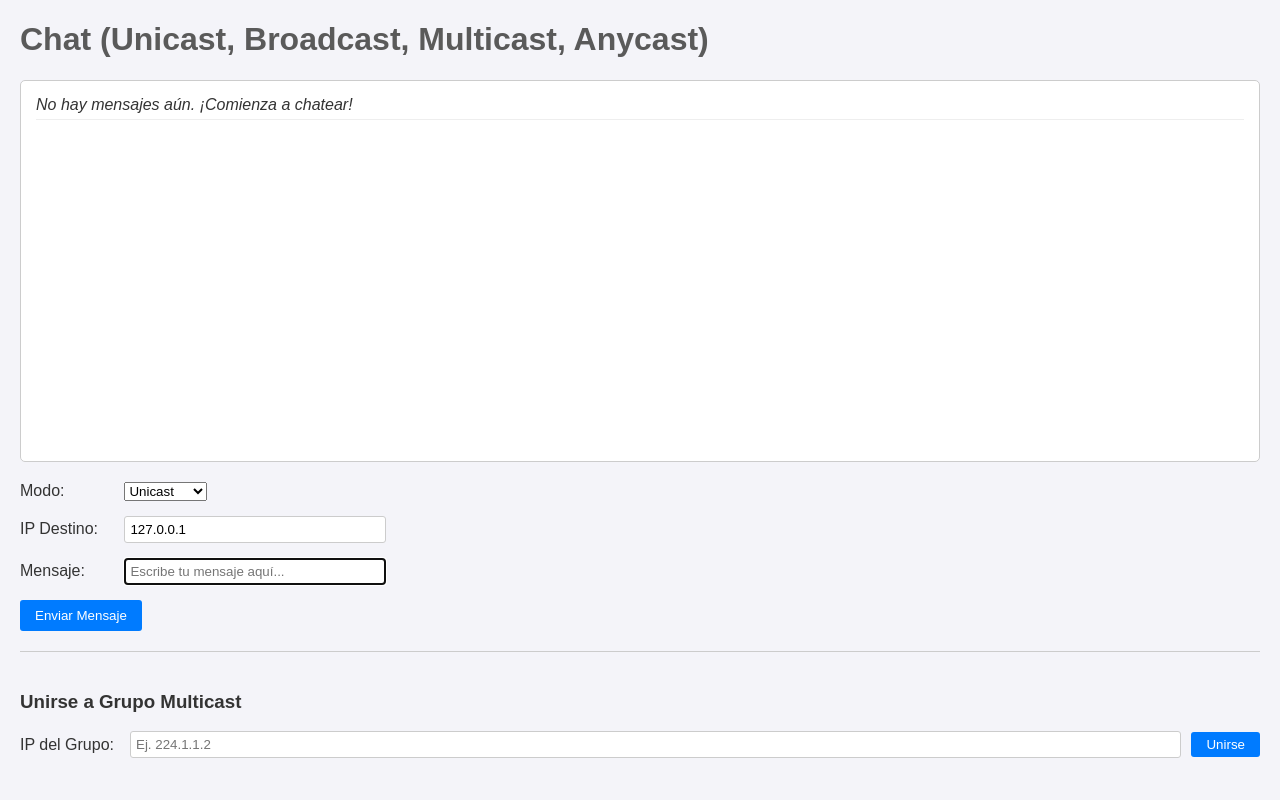
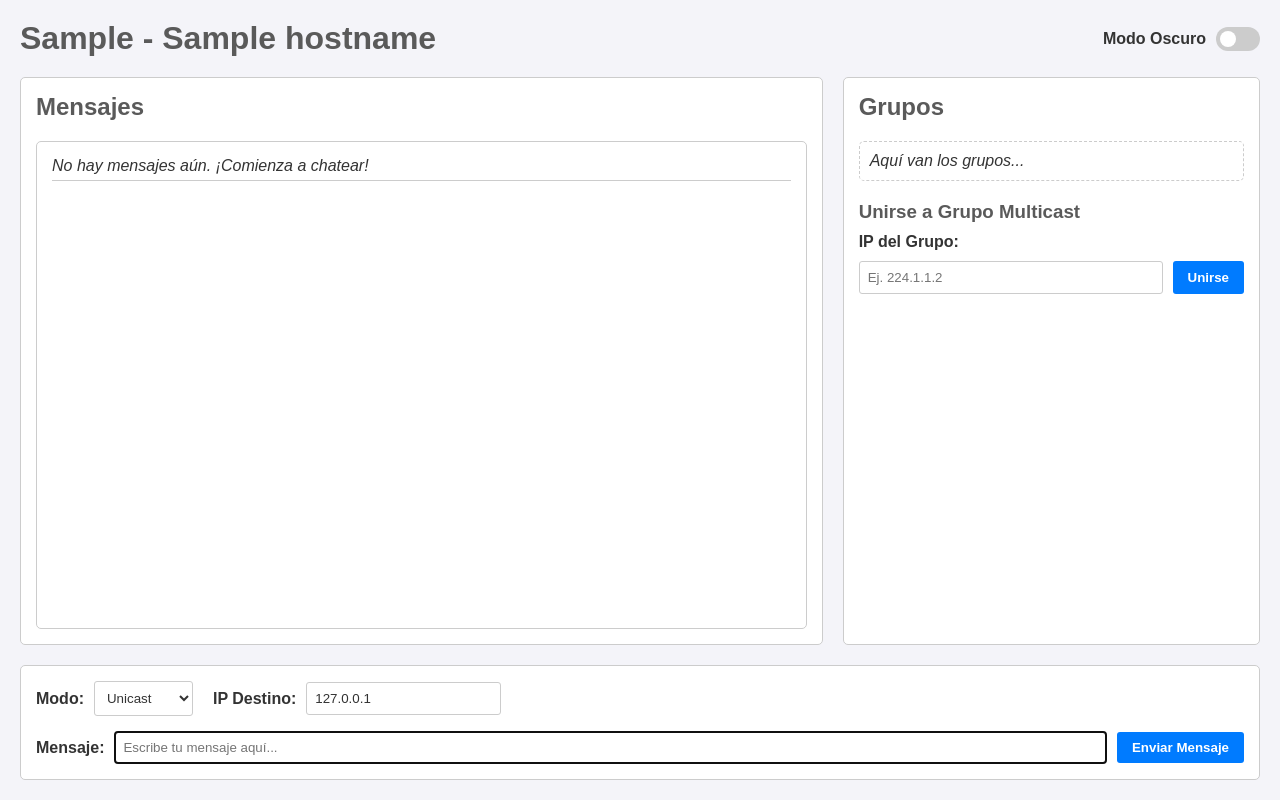
Before and after one commit to Emilio-HR9/chat-ipc, a Flask app: template templates/index.html in a window 1280 px wide. Run offline with Flask 3, Linux system fonts and the light colour scheme; the template is opened without the code that fills it: most values are stand-ins (such as "Sample title", 1, 10 or a date in 2020).

Commit message:
Primeros cambios UI

```diff
--- a/app.py
+++ b/app.py
@@ -1,6 +1,9 @@
+import socket
+
 from flask import Flask, jsonify, render_template, request
 
 from socket_manager import (
+    get_local_ip,
     join_multicast_group,
     messages,
     send_message,
@@ -15,7 +18,11 @@ def index():
     """
     Ruta principal para mostrar la interfaz web del chat.
     """
-    return render_template("index.html", messages=messages)
+    local_ip = get_local_ip()
+    hostname = socket.gethostname()
+    return render_template(
+        "index.html", messages=messages, local_ip=local_ip, hostname=hostname
+    )
 
 
 @app.route("/mensajes")
--- a/static/css/style.css
+++ b/static/css/style.css
@@ -1,21 +1,232 @@
-body { font-family: sans-serif; margin: 20px; background-color: #f4f4f9; color: #333; }
-h1 { color: #5a5a5a; }
+:root {
+    --bg-color: #f4f4f9;
+    --text-color: #333;
+    --panel-bg: #fff;
+    --border-color: #ccc;
+    --header-color: #5a5a5a;
+    --btn-bg: #007bff;
+    --btn-hover: #0056b3;
+    --btn-text: #fff;
+    --input-bg: #fff;
+    --input-text: #333;
+    --msg-self: blue;
+    --msg-other: green;
+    --error: red;
+}
+
+[data-theme="dark"] {
+    --bg-color: #1e1e2e;
+    --text-color: #cdd6f4;
+    --panel-bg: #181825;
+    --border-color: #45475a;
+    --header-color: #cba6f7;
+    --btn-bg: #89b4fa;
+    --btn-hover: #b4befe;
+    --btn-text: #11111b;
+    --input-bg: #313244;
+    --input-text: #cdd6f4;
+    --msg-self: #89b4fa;
+    --msg-other: #a6e3a1;
+    --error: #f38ba8;
+}
+
+body {
+    font-family: sans-serif;
+    margin: 0;
+    padding: 20px;
+    background-color: var(--bg-color);
+    color: var(--text-color);
+    height: 100vh;
+    box-sizing: border-box;
+    display: flex;
+    flex-direction: column;
+}
+
+.header {
+    display: flex;
+    justify-content: space-between;
+    align-items: center;
+    margin-bottom: 20px;
+}
+
+h1 {
+    color: var(--header-color);
+    margin: 0;
+}
+h2 {
+    color: var(--header-color);
+    margin-top: 0;
+}
+h3 {
+    color: var(--header-color);
+    margin-top: 0;
+    margin-bottom: 10px;
+}
+
+.theme-switch {
+    display: flex;
+    align-items: center;
+    gap: 10px;
+    font-weight: bold;
+}
+
+.main-container {
+    display: flex;
+    flex-direction: column;
+    gap: 20px;
+    flex: 1;
+    min-height: 0;
+}
+
+.top-panels {
+    display: flex;
+    gap: 20px;
+    flex: 1;
+    min-height: 0;
+}
+
+.left-panel {
+    flex: 2;
+    display: flex;
+    flex-direction: column;
+    background: var(--panel-bg);
+    border: 1px solid var(--border-color);
+    border-radius: 5px;
+    padding: 15px;
+}
+
+.right-panel {
+    flex: 1;
+    display: flex;
+    flex-direction: column;
+    background: var(--panel-bg);
+    border: 1px solid var(--border-color);
+    border-radius: 5px;
+    padding: 15px;
+}
+
 #chat-box {
-    border: 1px solid #ccc;
-    background: #fff;
+    flex: 1;
+    overflow-y: auto;
+    border: 1px solid var(--border-color);
+    background: var(--input-bg);
     padding: 15px;
-    height: 350px;
-    overflow-y: scroll;
-    margin-bottom: 20px;
     border-radius: 5px;
 }
-.message { margin-bottom: 8px; border-bottom: 1px solid #eee; padding-bottom: 5px; }
-.error { color: red; font-weight: bold; }
-.self { color: blue; }
-.other { color: green; }
 
-.form-group { margin-bottom: 15px; }
-label { display: inline-block; width: 100px; }
-input[type="text"] { padding: 5px; width: 250px; border: 1px solid #ccc; border-radius: 3px; }
-button { padding: 8px 15px; background: #007BFF; color: white; border: none; border-radius: 3px; cursor: pointer; }
-button:hover { background: #0056b3; }
+.bottom-panel {
+    background: var(--panel-bg);
+    border: 1px solid var(--border-color);
+    border-radius: 5px;
+    padding: 15px;
+}
+
+.message {
+    margin-bottom: 8px;
+    border-bottom: 1px solid var(--border-color);
+    padding-bottom: 5px;
+}
+.error {
+    color: var(--error);
+    font-weight: bold;
+}
+.self {
+    color: var(--msg-self);
+}
+.other {
+    color: var(--msg-other);
+}
+
+.form-row {
+    display: flex;
+    gap: 20px;
+    margin-bottom: 15px;
+    flex-wrap: wrap;
+}
+
+.form-group {
+    display: flex;
+    align-items: center;
+    gap: 10px;
+}
+
+.message-group {
+    display: flex;
+    width: 100%;
+}
+
+.message-group input {
+    flex: 1;
+}
+
+label {
+    font-weight: bold;
+}
+
+input[type="text"],
+select {
+    padding: 8px;
+    border: 1px solid var(--border-color);
+    border-radius: 3px;
+    background-color: var(--input-bg);
+    color: var(--input-text);
+}
+
+button {
+    padding: 8px 15px;
+    background: var(--btn-bg);
+    color: var(--btn-text);
+    border: none;
+    border-radius: 3px;
+    cursor: pointer;
+    font-weight: bold;
+}
+button:hover {
+    background: var(--btn-hover);
+}
+
+/* Switch CSS */
+.switch {
+    position: relative;
+    display: inline-block;
+    width: 44px;
+    height: 24px;
+}
+
+.switch input {
+    opacity: 0;
+    width: 0;
+    height: 0;
+}
+
+.slider {
+    position: absolute;
+    cursor: pointer;
+    top: 0;
+    left: 0;
+    right: 0;
+    bottom: 0;
+    background-color: var(--border-color);
+    transition: 0.4s;
+    border-radius: 34px;
+}
+
+.slider:before {
+    position: absolute;
+    content: "";
+    height: 16px;
+    width: 16px;
+    left: 4px;
+    bottom: 4px;
+    background-color: var(--panel-bg);
+    transition: 0.4s;
+    border-radius: 50%;
+}
+
+input:checked + .slider {
+    background-color: var(--btn-bg);
+}
+
+input:checked + .slider:before {
+    transform: translateX(20px);
+}
--- a/static/js/chat.js
+++ b/static/js/chat.js
@@ -138,4 +138,26 @@ document.addEventListener("DOMContentLoaded", () => {
   if (joinGroupForm) {
     joinGroupForm.addEventListener("submit", handleJoinGroupSubmit);
   }
+
+  // 6. Configurar Modo Oscuro
+  const darkModeToggle = document.getElementById("dark-mode-toggle");
+  if (darkModeToggle) {
+    // Revisar preferencia previa
+    const isDarkMode = localStorage.getItem("darkMode") === "true";
+    if (isDarkMode) {
+      document.body.setAttribute("data-theme", "dark");
+      darkModeToggle.checked = true;
+    }
+
+    // Escuchar cambios
+    darkModeToggle.addEventListener("change", (e) => {
+      if (e.target.checked) {
+        document.body.setAttribute("data-theme", "dark");
+        localStorage.setItem("darkMode", "true");
+      } else {
+        document.body.removeAttribute("data-theme");
+        localStorage.setItem("darkMode", "false");
+      }
+    });
+  }
 });
--- a/templates/index.html
+++ b/templates/index.html
@@ -13,15 +13,76 @@
         ></script>
     </head>
     <body>
-        <h1>Chat (Unicast, Broadcast, Multicast, Anycast)</h1>
+        <div class="header">
+            <h1>{{ local_ip }} - {{ hostname }}</h1>
+            <div class="theme-switch">
+                <span>Modo Oscuro</span>
+                <label class="switch">
+                    <input type="checkbox" id="dark-mode-toggle" />
+                    <span class="slider"></span>
+                </label>
+            </div>
+        </div>
 
+        <div class="main-container">
+            <div class="top-panels">
+                <div class="left-panel">
+                    <h2>Mensajes</h2>
                     <div id="chat-box">{% include 'mensajes.html' %}</div>
+                </div>
 
+                <div class="right-panel">
+                    <h2>Grupos</h2>
+                    <div class="groups-container">
+                        <div
+                            class="static-groups"
+                            style="
+                                margin-bottom: 20px;
+                                padding: 10px;
+                                border: 1px dashed var(--border-color);
+                                border-radius: 5px;
+                            "
+                        >
+                            <i>Aquí van los grupos...</i>
+                        </div>
+
+                        <div class="join-group-section">
+                            <h3>Unirse a Grupo Multicast</h3>
+                            <form
+                                id="join-group-form"
+                                style="
+                                    display: flex;
+                                    flex-direction: column;
+                                    gap: 10px;
+                                "
+                            >
+                                <label for="group-ip">IP del Grupo:</label>
+                                <div style="display: flex; gap: 10px">
+                                    <input
+                                        type="text"
+                                        id="group-ip"
+                                        name="ip"
+                                        required
+                                        placeholder="Ej. 224.1.1.2"
+                                        style="flex: 1"
+                                    />
+                                    <button type="submit">Unirse</button>
+                                </div>
+                            </form>
+                        </div>
+                    </div>
+                </div>
+            </div>
+
+            <div class="bottom-panel">
                 <form id="chat-form">
+                    <div class="form-row">
                         <div class="form-group">
                             <label for="mode">Modo:</label>
                             <select id="mode" name="mode">
-                    <option value="unicast" selected>Unicast</option>
+                                <option value="unicast" selected>
+                                    Unicast
+                                </option>
                                 <option value="broadcast">Broadcast</option>
                                 <option value="multicast">Multicast</option>
                                 <option value="anycast">Anycast</option>
@@ -38,7 +99,8 @@
                                 placeholder="Ej. 192.168.1.10"
                             />
                         </div>
-            <div class="form-group">
+                    </div>
+                    <div class="form-group message-group">
                         <label for="message">Mensaje:</label>
                         <input
                             type="text"
@@ -49,33 +111,10 @@
                             autocomplete="off"
                             placeholder="Escribe tu mensaje aquí..."
                         />
+                        <button type="submit">Enviar Mensaje</button>
                     </div>
-            <button type="submit">Enviar Mensaje</button>
                 </form>
-
-        <div
-            style="
-                margin-top: 20px;
-                padding-top: 20px;
-                border-top: 1px solid #ccc;
-            "
-        >
-            <h3>Unirse a Grupo Multicast</h3>
-            <form
-                id="join-group-form"
-                style="display: flex; gap: 10px; align-items: center"
-            >
-                <label for="group-ip">IP del Grupo:</label>
-                <input
-                    type="text"
-                    id="group-ip"
-                    name="ip"
-                    required
-                    placeholder="Ej. 224.1.1.2"
-                    style="flex: 1; padding: 5px"
-                />
-                <button type="submit" style="padding: 5px 15px">Unirse</button>
-            </form>
+            </div>
         </div>
     </body>
 </html>
```
Also changed, not shown: socket_manager.py (+26 -11 lines). Lines whose indentation alone changed are shown as unchanged.
